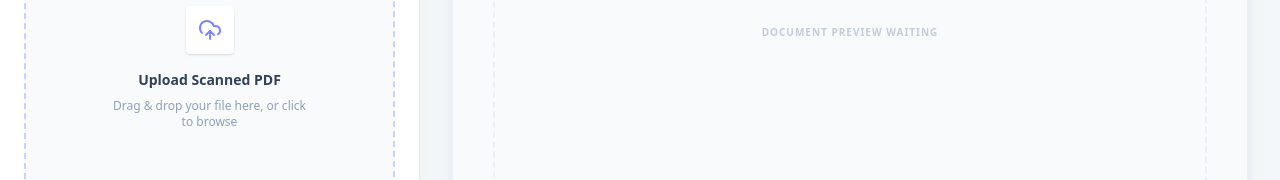
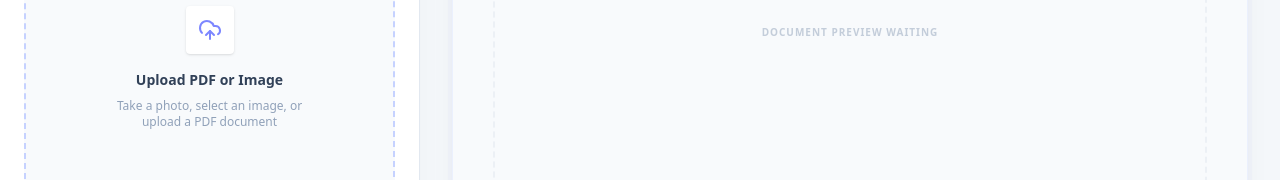
Before and after one commit to ravimaturi46/Purva-Vedic-Text-Extractor, a React (Vite) app: page / in a window 1280 px wide. Shown: the part 425-605 px from the top of the page. Built offline with nearby package versions, Linux system fonts and the light colour scheme.

Commit message:
feat(input): support image file uploads for OCR
Update file validation to allow image formats alongside PDFs and prepare for broader input handling in the extraction process.

```diff
--- a/src/App.tsx
+++ b/src/App.tsx
@@ -49,8 +49,8 @@ export default function App() {
   const handleFileChange = (e: React.ChangeEvent<HTMLInputElement>) => {
     const selectedFile = e.target.files?.[0];
     if (selectedFile) {
-      if (selectedFile.type !== 'application/pdf') {
-        setError('Please upload a valid PDF file.');
+      if (selectedFile.type !== 'application/pdf' && !selectedFile.type.startsWith('image/')) {
+        setError('Please upload a valid PDF or Image file.');
         return;
       }
       setFile(selectedFile);
@@ -68,8 +68,8 @@ export default function App() {
     e.preventDefault();
     const droppedFile = e.dataTransfer.files?.[0];
     if (droppedFile) {
-      if (droppedFile.type !== 'application/pdf') {
-        setError('Please upload a valid PDF file.');
+      if (droppedFile.type !== 'application/pdf' && !droppedFile.type.startsWith('image/')) {
+        setError('Please upload a valid PDF or Image file.');
         return;
       }
       setFile(droppedFile);
@@ -87,10 +87,6 @@ export default function App() {
     setExtractionStatus('Initializing Local OCR (0% cost)...');
 
     try {
-      const arrayBuffer = await file.arrayBuffer();
-      const pdf = await pdfjsLib.getDocument({ data: arrayBuffer }).promise;
-      const numPages = pdf.numPages;
-
       let combinedHtml = '';
 
       const langString = selectedLanguages.join('+');
@@ -100,7 +96,7 @@ export default function App() {
       const worker = await Tesseract.createWorker(langString, 1, {
         logger: m => {
           if (m.status === 'recognizing text') {
-             setExtractionStatus(`OCR Processing Page ( ${Math.round(m.progress * 100)}% )...`);
+             setExtractionStatus(`OCR Processing ( ${Math.round(m.progress * 100)}% )...`);
           } else if (m.status.includes('downloading')) {
              setExtractionStatus(`Downloading language models (${Math.round(m.progress * 100)}%)...`);
           } else {
@@ -108,6 +104,31 @@ export default function App() {
           }
         }
       });
+
+      if (file.type.startsWith('image/')) {
+         setExtractionStatus(`Rendering Image for OCR...`);
+         const fileUrlForOcr = URL.createObjectURL(file);
+
+         const { data: { text } } = await worker.recognize(fileUrlForOcr);
+
+         let formattedText = '';
+         if (!text || text.trim() === '') {
+           formattedText = `<p style="margin-bottom: 1em; color: #94a3b8; font-style: italic; font-size: 0.875rem;">[No text detected on this image.]</p>`;
+         } else {
+           // Re-format into paragraphs to maintain loose layout
+           formattedText = text.split('\n\n').map(p => `<p style="margin-bottom: 1em;">${p.replace(/\n/g, '<br/>')}</p>`).join('');
+         }
+
+         combinedHtml += `<div style="padding-bottom: 1.5rem; margin-bottom: 1.5rem; border-bottom: 1px solid #e2e8f0;">
+           <h4 style="font-size: 0.75rem; color: #94a3b8; margin-bottom: 0.5rem; text-transform: uppercase; letter-spacing: 0.1em; font-family: sans-serif;">Extracted Image</h4>
+           ${formattedText}
+         </div>`;
+
+         URL.revokeObjectURL(fileUrlForOcr);
+      } else {
+        const arrayBuffer = await file.arrayBuffer();
+        const pdf = await pdfjsLib.getDocument({ data: arrayBuffer }).promise;
+        const numPages = pdf.numPages;
 
         for (let i = 1; i <= numPages; i++) {
           setExtractionStatus(`Rendering Page ${i} of ${numPages}...`);
@@ -143,6 +164,7 @@ export default function App() {
               <h4 style="font-size: 0.75rem; color: #94a3b8; margin-bottom: 0.5rem; text-transform: uppercase; letter-spacing: 0.1em; font-family: sans-serif;">Page ${i}</h4>
               ${formattedText}
             </div>`;
+          }
         }
       }
 
@@ -208,8 +230,8 @@ export default function App() {
       <main className="flex-1 flex flex-col xl:flex-row overflow-hidden w-full max-w-full">
 
         {/* LEFT PANE: PDF Uploader / Viewer */}
-        <aside className="xl:w-[420px] 2xl:w-[480px] flex-shrink-0 border-r border-slate-200 bg-white flex flex-col p-6 overflow-y-auto z-10 shadow-[4px_0_24px_rgba(0,0,0,0.02)]">
-          <div className="mb-6 flex flex-col gap-5">
+        <aside className="w-full xl:w-[420px] 2xl:w-[480px] flex-shrink-0 border-r border-slate-200 bg-white flex flex-col p-4 md:p-6 overflow-y-auto z-10 shadow-[4px_0_24px_rgba(0,0,0,0.02)] xl:h-full h-[50vh] min-h-[350px]">
+          <div className="mb-6 flex flex-col gap-4 md:gap-5">
             <div className="flex justify-between items-center">
               <h2 className="text-xs font-bold text-slate-400 uppercase tracking-widest flex items-center gap-2">
                 <FileText className="w-4 h-4 text-slate-400" /> Active Document
@@ -247,12 +269,12 @@ export default function App() {
             </div>
           </div>
 
-          <div className="flex-1 flex flex-col overflow-hidden min-h-[400px]">
+          <div className="flex-1 flex flex-col overflow-hidden min-h-[200px]">
             {!file ? (
               <div
                 className={cn(
-                  "p-8 bg-slate-50 border-2 border-dashed border-indigo-200 rounded-xl flex flex-col items-center justify-center cursor-pointer transition-colors flex-1",
-                  "hover:bg-indigo-50/50 group"
+                  "p-6 md:p-8 bg-slate-50 border-2 border-dashed border-indigo-200 rounded-xl flex flex-col items-center justify-center cursor-pointer transition-colors flex-1",
+                  "hover:bg-indigo-50/50 group text-center"
                 )}
                 onDragOver={handleDragOver}
                 onDrop={handleDrop}
@@ -262,20 +284,24 @@ export default function App() {
                   type="file"
                   ref={fileInputRef}
                   onChange={handleFileChange}
-                  accept=".pdf,application/pdf"
+                  accept="image/*,application/pdf"
+                  capture="environment"
                   className="hidden"
                 />
                 <div className="w-12 h-12 bg-white shadow-sm flex items-center justify-center rounded mb-4 text-indigo-400 group-hover:text-indigo-600 transition-colors">
                   <UploadCloud className="w-6 h-6" />
                 </div>
-                <p className="text-sm font-bold text-slate-700 mb-1">Upload Scanned PDF</p>
-                <p className="text-xs text-slate-400 mt-1 text-center max-w-[200px]">
-                  Drag & drop your file here, or click to browse
+                <p className="text-sm font-bold text-slate-700 mb-1">Upload PDF or Image</p>
+                <p className="text-xs text-slate-400 mt-1 max-w-[200px]">
+                  Take a photo, select an image, or upload a PDF document
                 </p>
               </div>
             ) : (
               <div className="flex-1 flex flex-col bg-slate-50 rounded-xl border border-slate-200 overflow-hidden relative shadow-inner">
                 {fileUrl && (
+                   file.type.startsWith('image/') ? (
+                     <img src={fileUrl} alt="Preview" className="w-full h-full object-contain absolute inset-0" />
+                   ) : (
                      <object
                        data={fileUrl}
                        type="application/pdf"
@@ -288,6 +314,7 @@ export default function App() {
                           </p>
                        </div>
                      </object>
+                   )
                 )}
               </div>
             )}
```
Lines whose indentation alone changed are shown as unchanged.
